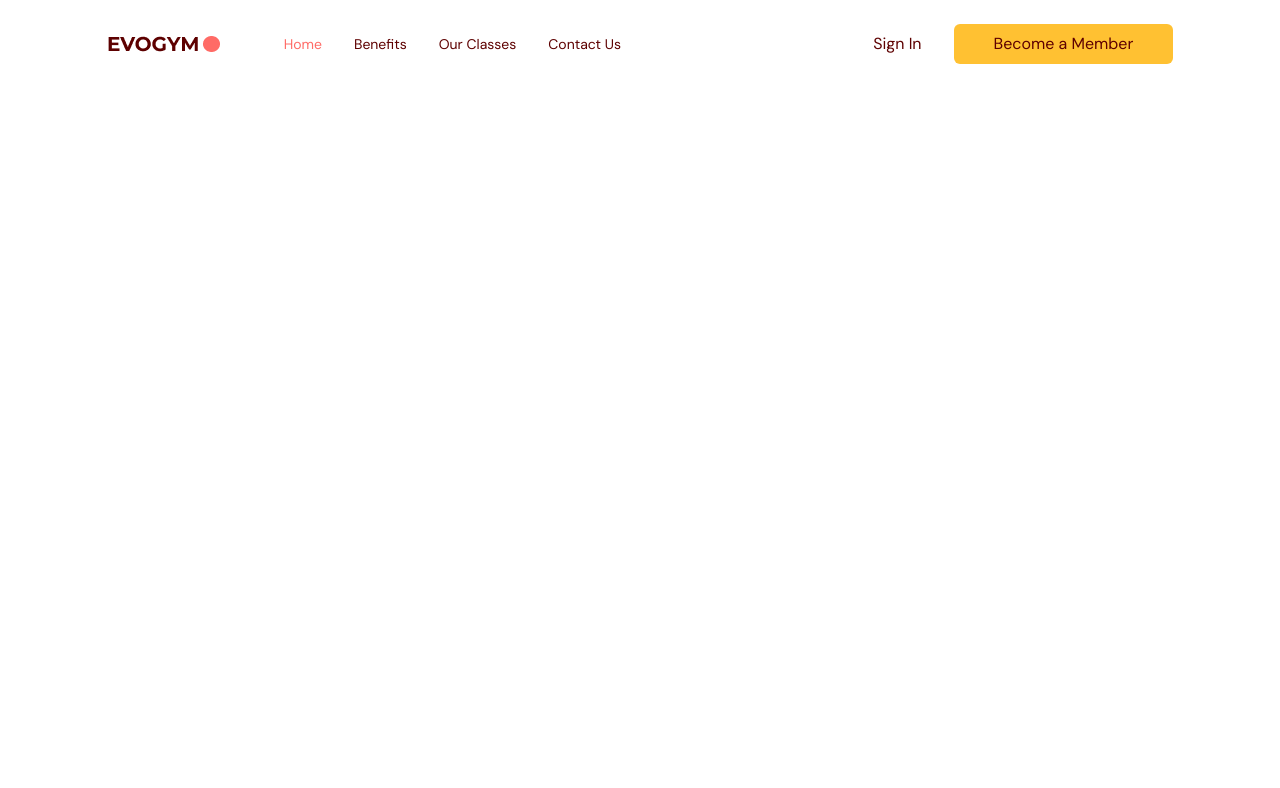
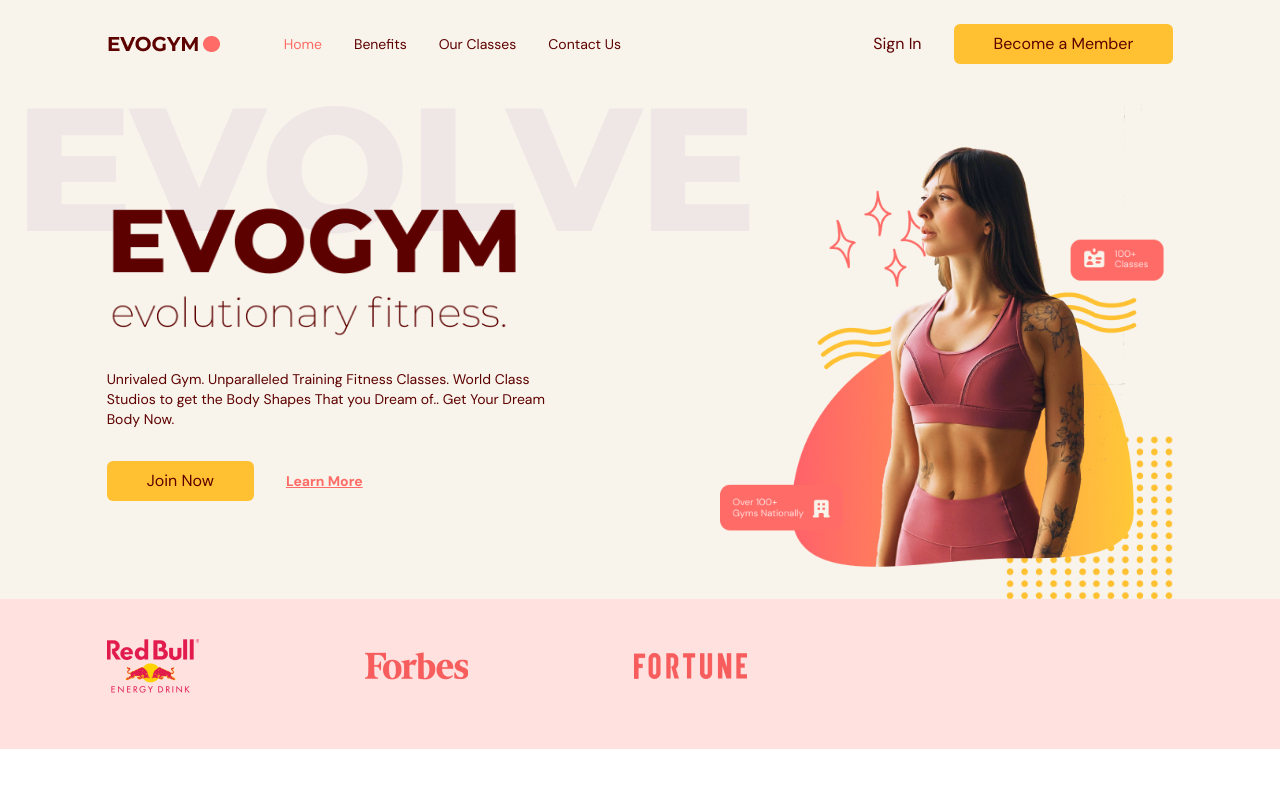
Before and after one commit to AHTHneeuhl/gym-typescript, a React (Vite) app: page / in a window 1280 px wide. Shown: the top 788 px of the page. Built offline with nearby package versions, Linux system fonts and the light colour scheme.

Commit message:
Home Page

```diff
--- a/src/App.tsx
+++ b/src/App.tsx
@@ -1,4 +1,5 @@
 import Navbar from "@/scenes/navbar";
+import Home from "@/scenes/home";
 import { useEffect, useState } from "react";
 import { SelectedPage } from "@/shared/types";
 
@@ -23,13 +24,14 @@
   }, []);
 
   return (
-    <div className="app bg-gray-20">
+    <main className="app bg-gray-20">
       <Navbar
         isTopOfPage={isTopOfPage}
         selectedPage={selectedPage}
         setSelectedPage={setSelectedPage}
       />
-    </div>
+      <Home setSelectedPage={setSelectedPage} />
+    </main>
   );
 };
 
--- /dev/null
+++ b/src/scenes/home/index.tsx
@@ -0,0 +1,90 @@
+import { motion } from "framer-motion";
+import { SelectedPage } from "@/shared/types";
+import useMediaQuery from "@/hooks/useMediaQuery";
+import ActionButton from "@/shared/ActionButton";
+import HomePageText from "@/assets/HomePageText.png";
+import HomePageGraphic from "@/assets/HomePageGraphic.png";
+import SponsorRedBull from "@/assets/SponsorRedBull.png";
+import SponsorForbes from "@/assets/SponsorForbes.png";
+import SponsorFortune from "@/assets/SponsorFortune.png";
+import AnchorLink from "react-anchor-link-smooth-scroll";
+
+type HomeProps = {
+  setSelectedPage: (value: SelectedPage) => void;
+};
+
+const Home = ({ setSelectedPage }: HomeProps) => {
+  const isAboveMediumScreens = useMediaQuery("(min-width:1060px)");
+
+  return (
+    <section id="home" className="gap-16 bg-gray-20 py-10 md:h-full md:pb-0">
+      <motion.div
+        className="mx-auto w-5/6 items-center justify-center md:flex md:h-5/6"
+        onViewportEnter={() => setSelectedPage(SelectedPage.Home)}
+      >
+        <div className="z-10 mt-32 md:basis-3/5">
+          <motion.div
+            className="md:-mt-20"
+            initial="hidden"
+            whileInView="visible"
+            viewport={{ once: true, amount: 0.5 }}
+            transition={{ duration: 0.5 }}
+            variants={{
+              hidden: { opacity: 0, x: -50 },
+              visible: { opacity: 1, x: 0 },
+            }}
+          >
+            <div className="relative">
+              <div className="before:absolute before:-top-20 before:-left-20 before:z-[-1] md:before:content-evolvetext">
+                <img src={HomePageText} alt="home-page-text" />
+              </div>
+              <p className="mt-8 text-sm">
+                Unrivaled Gym. Unparalleled Training Fitness Classes. World
+                Class Studios to get the Body Shapes That you Dream of.. Get
+                Your Dream Body Now.
+              </p>
+            </div>
+          </motion.div>
+          <motion.div
+            className="mt-8 flex items-center gap-8 md:justify-start"
+            initial="hidden"
+            whileInView="visible"
+            viewport={{ once: true, amount: 0.5 }}
+            transition={{ duration: 0.5, delay: 0.25 }}
+            variants={{
+              hidden: { opacity: 0, x: -50 },
+              visible: { opacity: 1, x: 0 },
+            }}
+          >
+            <ActionButton setSelectedPage={setSelectedPage}>
+              Join Now
+            </ActionButton>
+            <AnchorLink
+              className="text-sm font-bold text-primary-500 underline hover:text-secondary-500"
+              onClick={() => setSelectedPage(SelectedPage.ContactUs)}
+              href={`#${SelectedPage.ContactUs}`}
+            >
+              <p>Learn More</p>
+            </AnchorLink>
+          </motion.div>
+        </div>
+        <div className="flex basis-3/5 justify-center md:z-10 md:ml-40 md:mt-16 md:justify-items-end">
+          <img src={HomePageGraphic} alt="home-page-graphic" />
+        </div>
+      </motion.div>
+      {isAboveMediumScreens && (
+        <div className="h-[150px] w-full bg-primary-100 py-10">
+          <div className="mx-auto w-5/6">
+            <div className="flex w-3/5 items-center justify-between gap-8">
+              <img src={SponsorRedBull} alt="redbull-sponsor" />
+              <img src={SponsorForbes} alt="forbes-sponsor" />
+              <img src={SponsorFortune} alt="fortune-sponsor" />
+            </div>
+          </div>
+        </div>
+      )}
+    </section>
+  );
+};
+
+export default Home;
```
